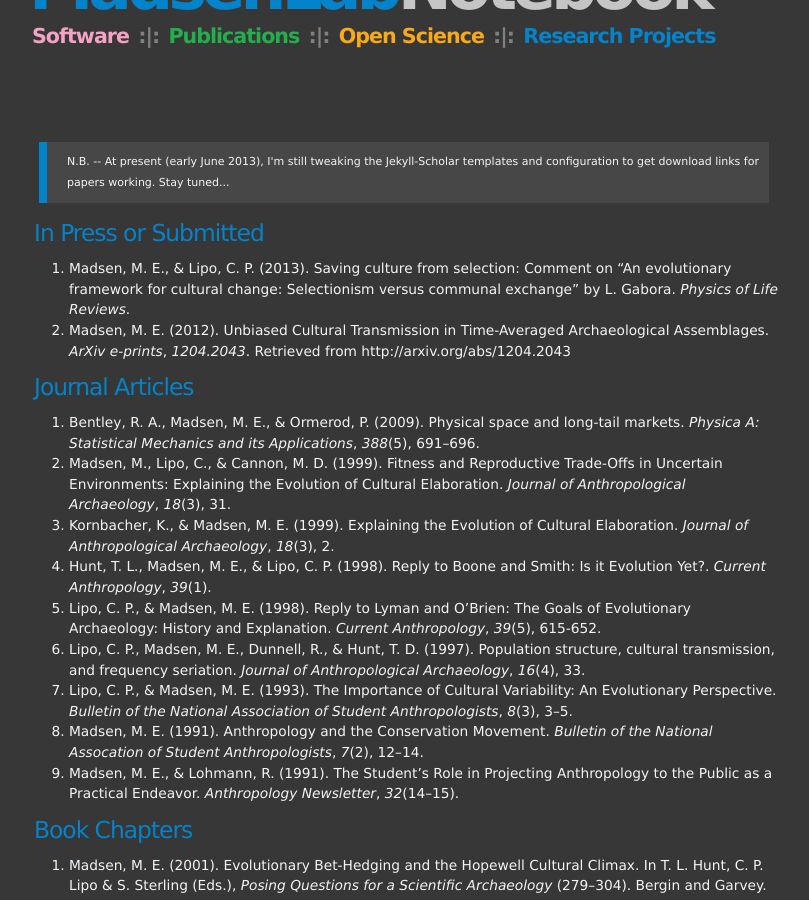
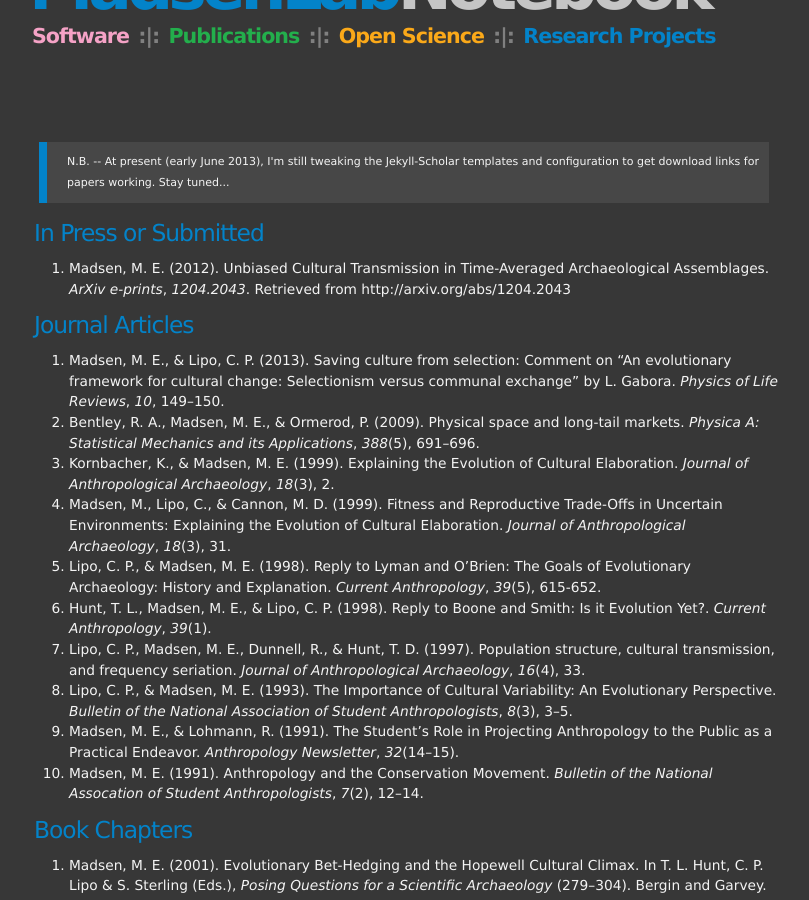
Before and after one commit to mmadsen/mmadsen.github.io, a Jekyll site: the page publications.html, which Jekyll copies as it is, in a window 1280 px wide and 900 px high, scrolled down 224 px. Shown: the whole window, without its empty margins (211-1020 px from the left). Built offline with Jekyll 4.4.1, drawn with Linux system fonts in a browser that asks for light colours.

Commit message:
Gabora comment moves to published

```diff
--- a/publications.html
+++ b/publications.html
@@ -56,21 +56,21 @@
 
 <h2>In Press or Submitted</h2>
 
-<ol class="bibliography"><li><span id="madsenlipo2013a">Madsen, M. E., &#38; Lipo, C. P. (2013). Saving culture from selection: Comment on “An evolutionary framework for cultural change: Selectionism versus communal exchange” by L. Gabora. <i>Physics of Life Reviews</i>.</span></li>
-<li><span id="Madsen2012TA">Madsen, M. E. (2012). Unbiased Cultural Transmission in Time-Averaged Archaeological Assemblages. <i>ArXiv e-prints</i>, <i>1204.2043</i>. Retrieved from http://arxiv.org/abs/1204.2043</span></li></ol>
+<ol class="bibliography"><li><span id="Madsen2012TA">Madsen, M. E. (2012). Unbiased Cultural Transmission in Time-Averaged Archaeological Assemblages. <i>ArXiv e-prints</i>, <i>1204.2043</i>. Retrieved from http://arxiv.org/abs/1204.2043</span></li></ol>
 
 
 <h2>Journal Articles</h2>
 
-<ol class="bibliography"><li><span id="bentley2009physical">Bentley, R. A., Madsen, M. E., &#38; Ormerod, P. (2009). Physical space and long-tail markets. <i>Physica A: Statistical Mechanics and its Applications</i>, <i>388</i>(5), 691–696.</span></li>
+<ol class="bibliography"><li><span id="madsenlipo2013a">Madsen, M. E., &#38; Lipo, C. P. (2013). Saving culture from selection: Comment on “An evolutionary framework for cultural change: Selectionism versus communal exchange” by L. Gabora. <i>Physics of Life Reviews</i>, <i>10</i>, 149–150.</span></li>
+<li><span id="bentley2009physical">Bentley, R. A., Madsen, M. E., &#38; Ormerod, P. (2009). Physical space and long-tail markets. <i>Physica A: Statistical Mechanics and its Applications</i>, <i>388</i>(5), 691–696.</span></li>
+<li><span id="kornbachermadsen1999">Kornbacher, K., &#38; Madsen, M. E. (1999). Explaining the Evolution of Cultural Elaboration. <i>Journal of Anthropological Archaeology</i>, <i>18</i>(3), 2.</span></li>
 <li><span id="madsenlipocannon99">Madsen, M., Lipo, C., &#38; Cannon, M. D. (1999). Fitness and Reproductive Trade-Offs in Uncertain Environments: Explaining the Evolution of Cultural Elaboration. <i>Journal of Anthropological Archaeology</i>, <i>18</i>(3), 31.</span></li>
-<li><span id="kornbachermadsen1999">Kornbacher, K., &#38; Madsen, M. E. (1999). Explaining the Evolution of Cultural Elaboration. <i>Journal of Anthropological Archaeology</i>, <i>18</i>(3), 2.</span></li>
+<li><span id="lipomadsen1998">Lipo, C. P., &#38; Madsen, M. E. (1998). Reply to Lyman and O’Brien: The Goals of Evolutionary Archaeology: History and Explanation. <i>Current Anthropology</i>, <i>39</i>(5), 615-652.</span></li>
 <li><span id="huntmadsenlipo98b">Hunt, T. L., Madsen, M. E., &#38; Lipo, C. P. (1998). Reply to Boone and Smith: Is it Evolution Yet?. <i>Current Anthropology</i>, <i>39</i>(1).</span></li>
-<li><span id="lipomadsen1998">Lipo, C. P., &#38; Madsen, M. E. (1998). Reply to Lyman and O’Brien: The Goals of Evolutionary Archaeology: History and Explanation. <i>Current Anthropology</i>, <i>39</i>(5), 615-652.</span></li>
 <li><span id="Lipo1997">Lipo, C. P., Madsen, M. E., Dunnell, R., &#38; Hunt, T. D. (1997). Population structure, cultural transmission, and frequency seriation. <i>Journal of Anthropological Archaeology</i>, <i>16</i>(4), 33.</span></li>
 <li><span id="lipomadsen1993d">Lipo, C. P., &#38; Madsen, M. E. (1993). The Importance of Cultural Variability: An Evolutionary Perspective. <i>Bulletin of the National Association of Student Anthropologists</i>, <i>8</i>(3), 3–5.</span></li>
-<li><span id="madsen1991">Madsen, M. E. (1991). Anthropology and the Conservation Movement. <i>Bulletin of the National Assocation of Student Anthropologists</i>, <i>7</i>(2), 12–14.</span></li>
-<li><span id="madsenlohmann1991">Madsen, M. E., &#38; Lohmann, R. (1991). The Student’s Role in Projecting Anthropology to the Public as a Practical Endeavor. <i>Anthropology Newsletter</i>, <i>32</i>(14–15).</span></li></ol>
+<li><span id="madsenlohmann1991">Madsen, M. E., &#38; Lohmann, R. (1991). The Student’s Role in Projecting Anthropology to the Public as a Practical Endeavor. <i>Anthropology Newsletter</i>, <i>32</i>(14–15).</span></li>
+<li><span id="madsen1991">Madsen, M. E. (1991). Anthropology and the Conservation Movement. <i>Bulletin of the National Assocation of Student Anthropologists</i>, <i>7</i>(2), 12–14.</span></li></ol>
 
 <h2>Book Chapters</h2>
 
```
